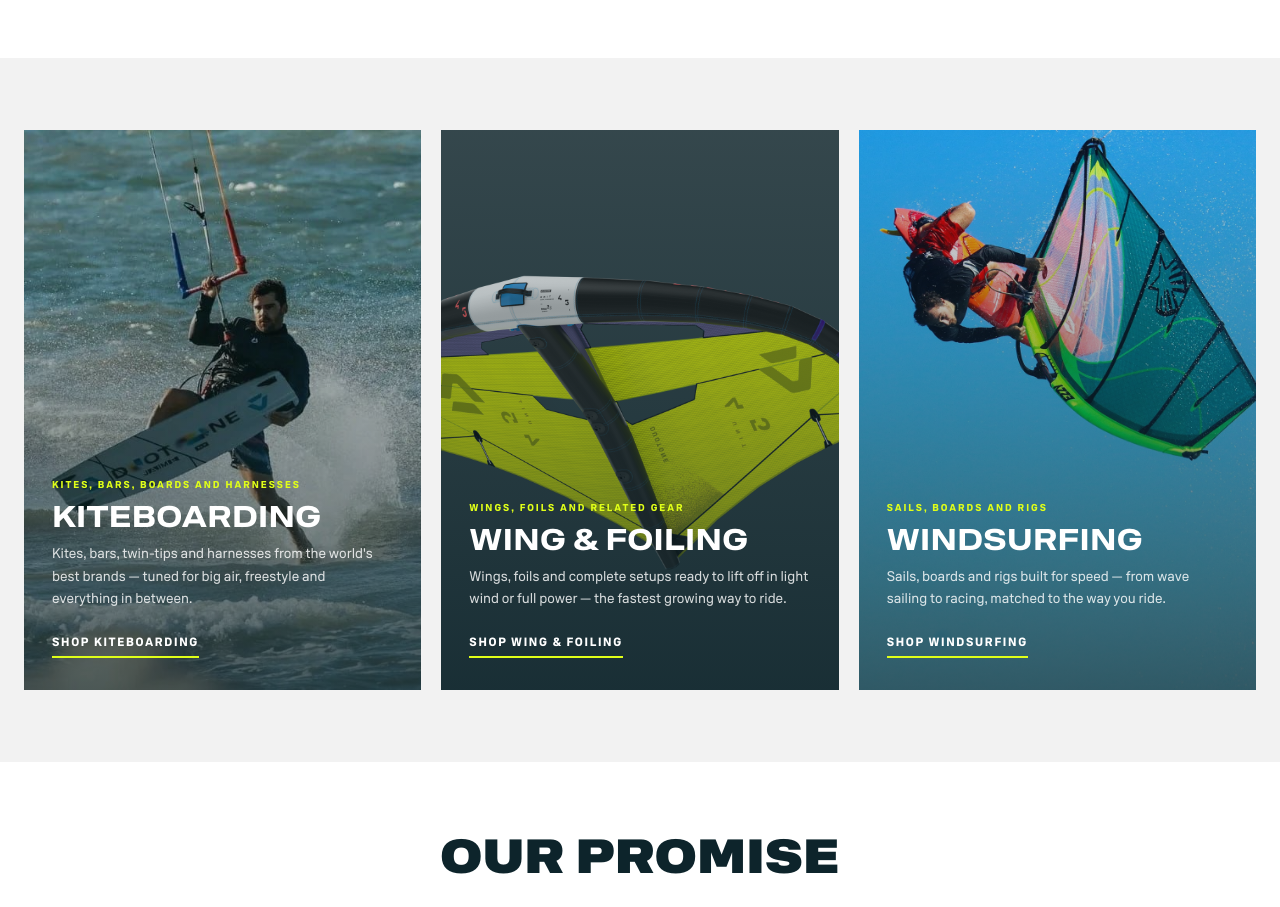
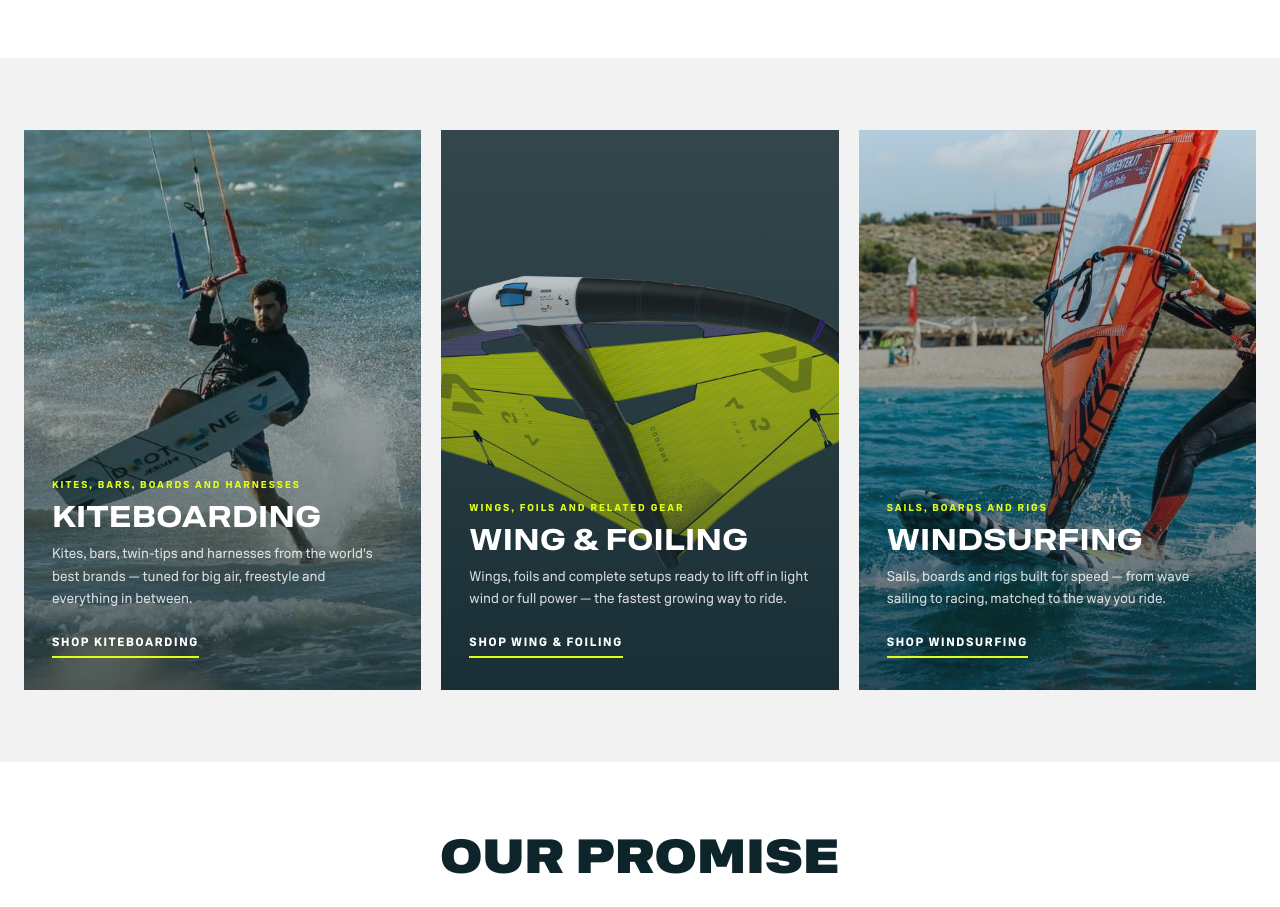
Before and after one commit to william-jordan12/kite-and-wing, a React (Vite) app: page / in a window 1280 px wide. Shown: the part 1420-2327 px from the top of the page. Built offline with nearby package versions, Linux system fonts and the light colour scheme; no server answers; a web font is replaced by a local one.

Commit message:
Use new windsurfing photo

```diff
--- a/src/data/about.js
+++ b/src/data/about.js
@@ -60,7 +60,7 @@ export const CATEGORY_STORIES = {
     quote:
       'We were there when sails got battens, and later cambers. Windsurfing taught us what speed really means.',
     text: 'Sails, boards and rigs built for speed — from wave sailing to racing. Whether you chase the Baltic cross-off or the Pacific trade winds, we have the setup that matches the way you ride.',
-    image: '/images/products/ezzy-wave.jpg',
+    image: '/images/products/windsurfing.jpg',
   },
 }
 
@@ -400,7 +400,7 @@ export const CATEGORY_GUIDES = {
     { type: 'p', text: 'Your next adventure starts here.' },
     ] },
   windsurfing: {
-    image: '/images/products/ezzy-wave.jpg',
+    image: '/images/products/windsurfing.jpg',
     blocks: [
     { type: 'kicker', text: 'WINDSURFING GEARS' },
     { type: 'lead', text: 'Windsurfing – Harness the Wind, Master the Water' },
--- a/src/pages/Home.jsx
+++ b/src/pages/Home.jsx
@@ -72,7 +72,7 @@ export default function Home() {
                 ? '/images/products/kiteboarding.jpg'
                 : cat.id === 'wing-foiling'
                   ? '/images/products/unit-wing.png'
-                  : '/images/products/ezzy-wave.jpg'
+                  : '/images/products/windsurfing.jpg'
             return (
               <Link to={`/shop/${cat.id}`} className="story-tile" key={cat.id}>
                 <div className="story-tile__bg" style={{ backgroundImage: `url(${image})` }} />
```
Also changed, not shown: public/images/products/windsurfing.jpg (added).
